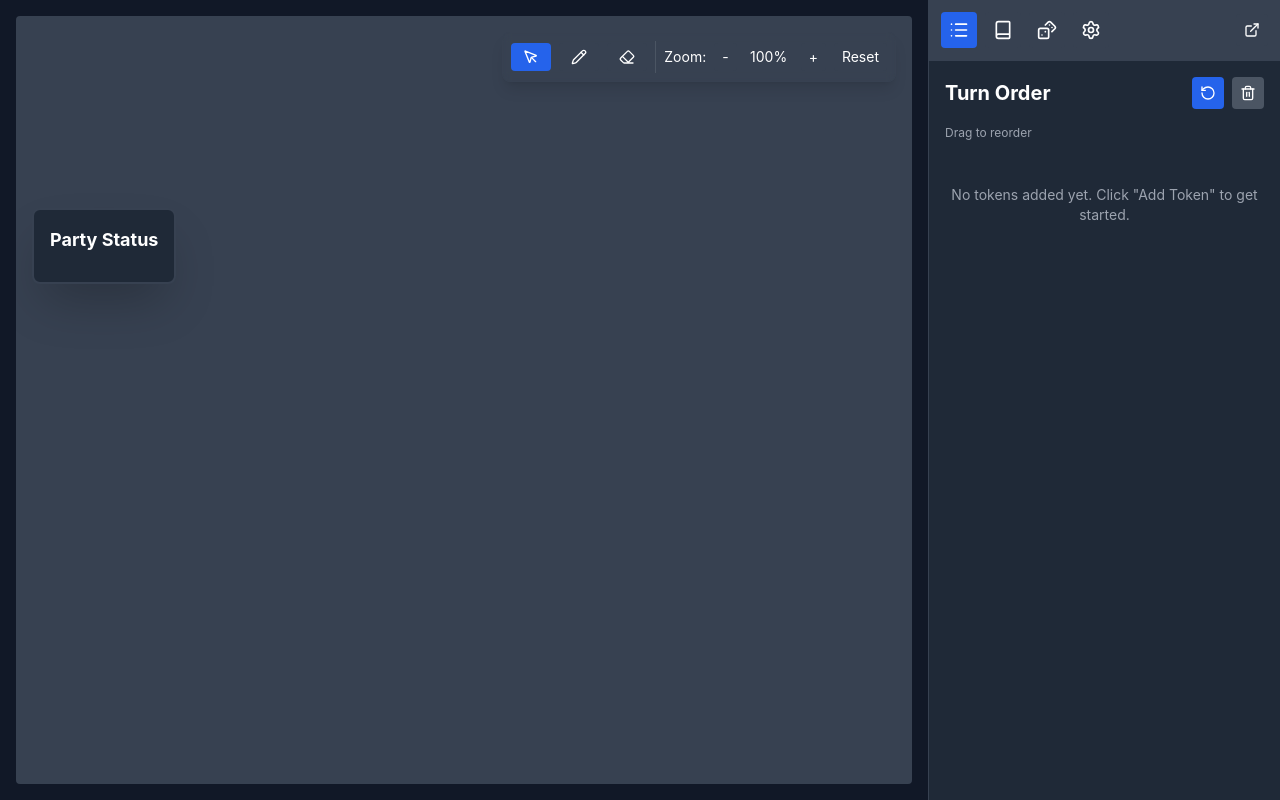
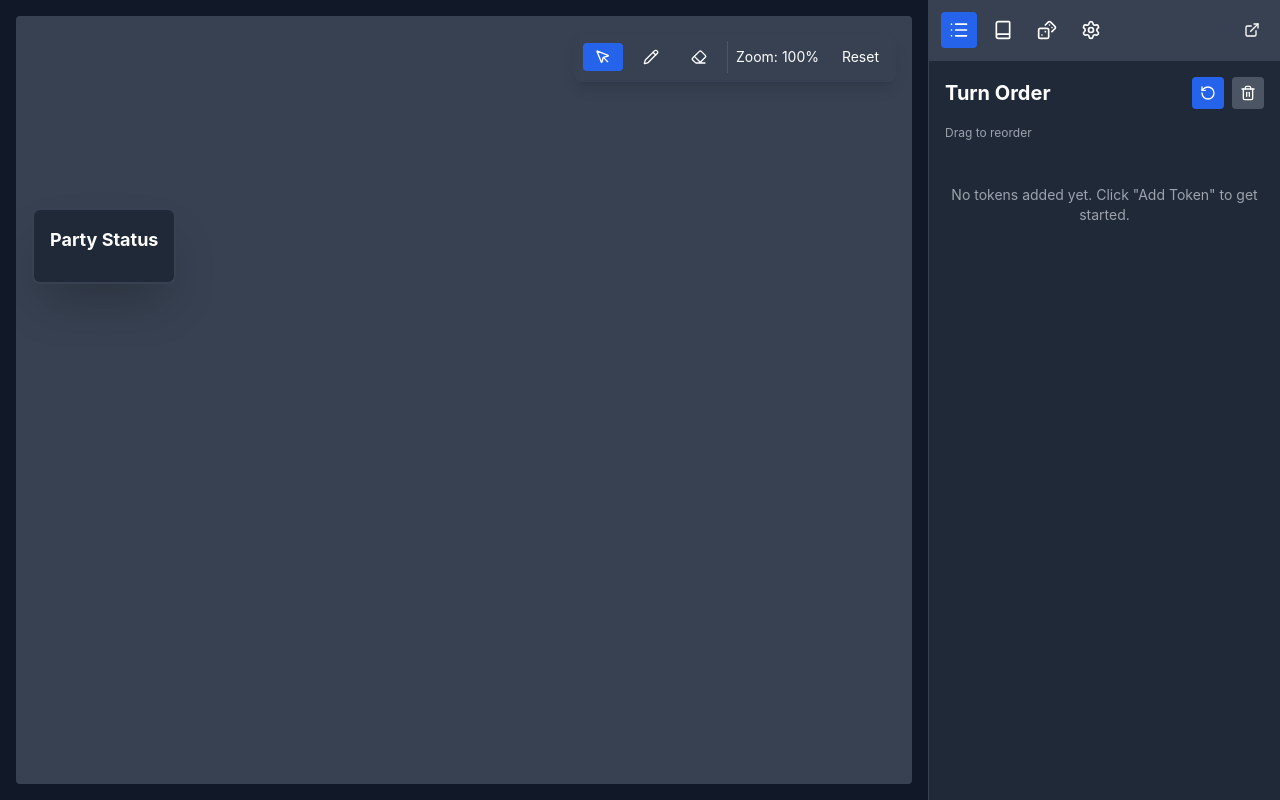
Before and after one commit to jonnyH2O/nimble-vtt, a React (Vite) app: page / in a window 1280 px wide. Built offline with nearby package versions, Linux system fonts and the light colour scheme.

Commit message:
Remove zoom in out buttons

```diff
--- a/src/components/Toolbar.jsx
+++ b/src/components/Toolbar.jsx
@@ -149,21 +149,9 @@ export default function Toolbar({
       {drawMode === 'select' && (
         <>
           <div className="h-8 w-px bg-button-muted"></div>
-          <div className="flex items-center gap-2">
+          <div className="flex items-center gap-1">
             <span className="text-sm">Zoom:</span>
-            <button
-              onClick={() => setZoomLevel(Math.max(0.5, zoomLevel - 0.1))}
-              className="bg-tertiary hover:bg-tertiary-hover px-2 py-1 rounded text-sm"
-            >
-              -
-            </button>
-            <span className="text-sm w-12 text-center">{Math.round(zoomLevel * 100)}%</span>
-            <button
-              onClick={() => setZoomLevel(Math.min(3, zoomLevel + 0.1))}
-              className="bg-tertiary hover:bg-tertiary-hover px-2 py-1 rounded text-sm"
-            >
-              +
-            </button>
+            <span className="text-sm w-12">{Math.round(zoomLevel * 100)}%</span>
             <button
               onClick={() => {
                 setZoomLevel(1);
```
